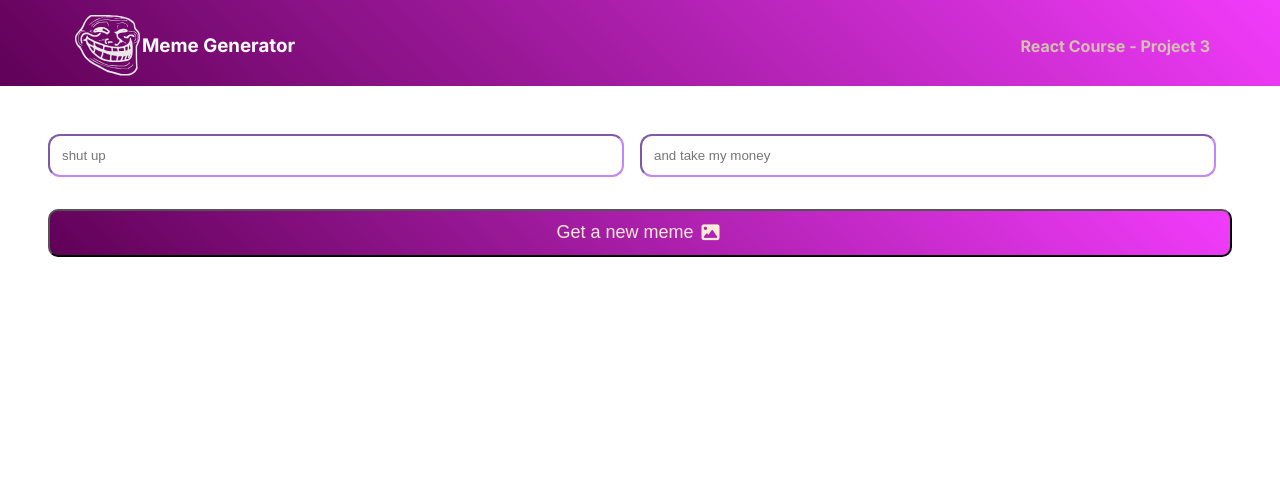
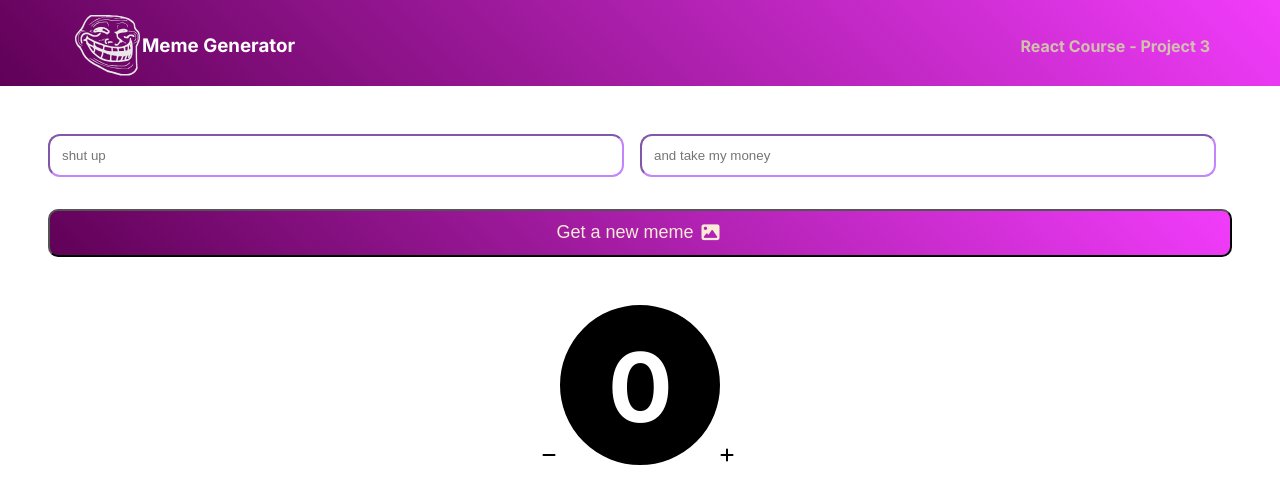
Before and after one commit to brandonfelty/react_tutorial, a React (Create React App) app: page /meme_gen in a window 1280 px wide. Shown: the top 504 px of the page. Built offline with nearby package versions, Linux system fonts and the light colour scheme.

Commit message:
sets up timer challenge

```diff
--- /dev/null
+++ b/src/components/Timer.css
@@ -0,0 +1,21 @@
+.timer--container {
+  display: flex;
+  justify-content: center;
+  align-items: flex-end;
+}
+
+.timer--count {
+  height: 0;
+  width: 0;
+  font-size: 3rem;
+  border: 5rem solid black;
+  border-radius: 5rem;
+  color: rgb(255, 255, 255);
+  position: relative;
+}
+
+.timer--count > h1{
+  position: absolute;
+  top: -7.5rem;
+  left: -2rem;
+}
--- /dev/null
+++ b/src/components/Timer.jsx
@@ -0,0 +1,20 @@
+import React from 'react';
+import './Timer.css';
+
+const Timer = () => {
+  return (
+    <div className='timer--container'>
+      <div className='timer--counter-container'>
+        <i className="fa-solid fa-minus timer--counter"></i>
+      </div>
+      <div className='timer--count'>
+        <h1>0</h1>
+      </div>
+      <div className='timer--counter-container'>
+        <i className="fa-solid fa-plus timer--counter"></i>
+      </div>
+    </div>
+  )
+}
+
+export default Timer
--- a/src/pages/MemeGenerator.jsx
+++ b/src/pages/MemeGenerator.jsx
@@ -1,7 +1,8 @@
 import React from 'react';
 import NavBar from '../components/NavBar';
 import Meme from '../components/Meme';
-import './MemeGenerator.css'
+import './MemeGenerator.css';
+import Timer from '../components/Timer';
 
 const MemeGenerator = () => {
 
@@ -13,7 +14,7 @@ const MemeGenerator = () => {
         pic='meme-logo'
       />
       <Meme />
-
+      <Timer />
     </div>
   )
 };
```
